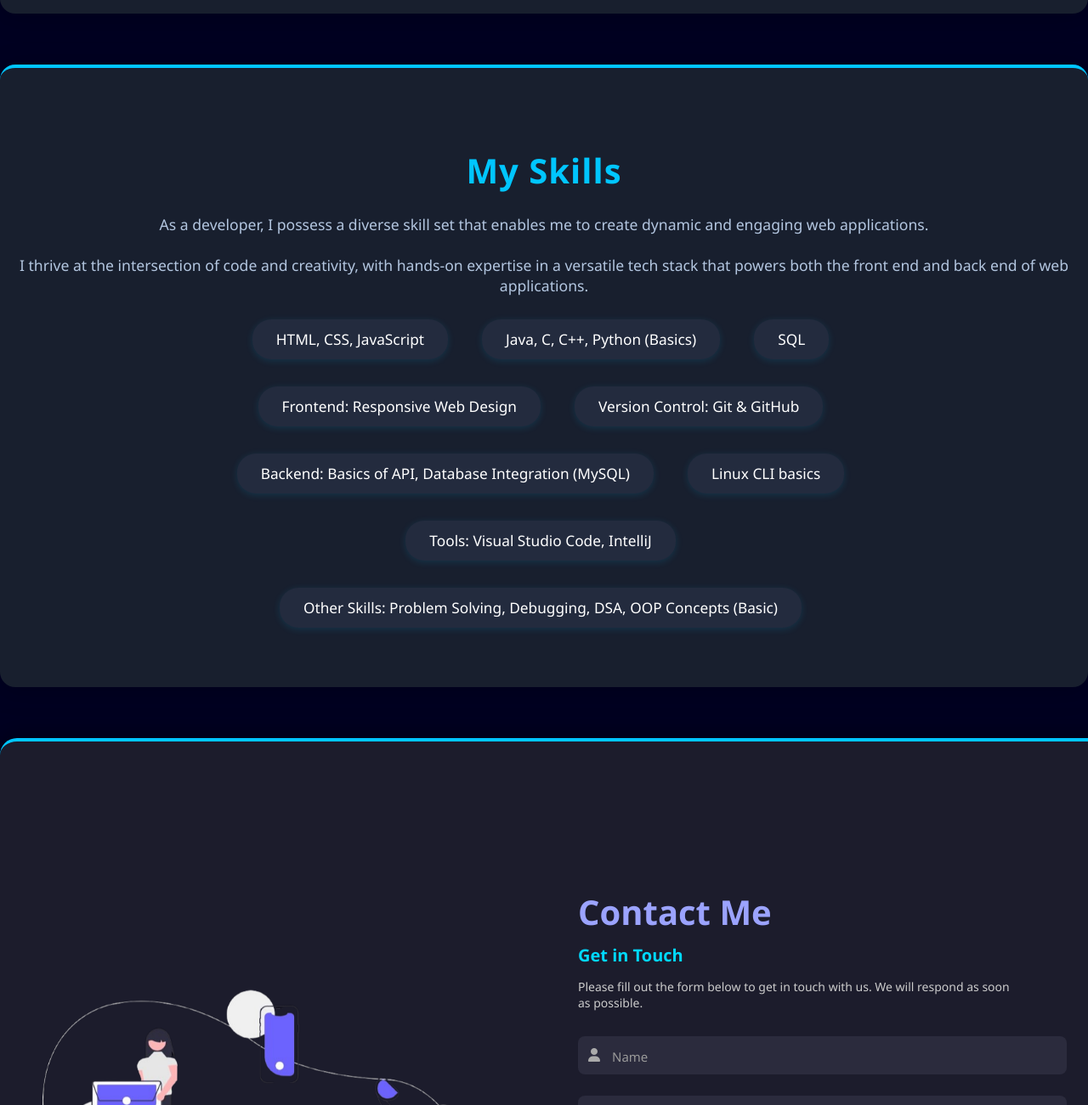
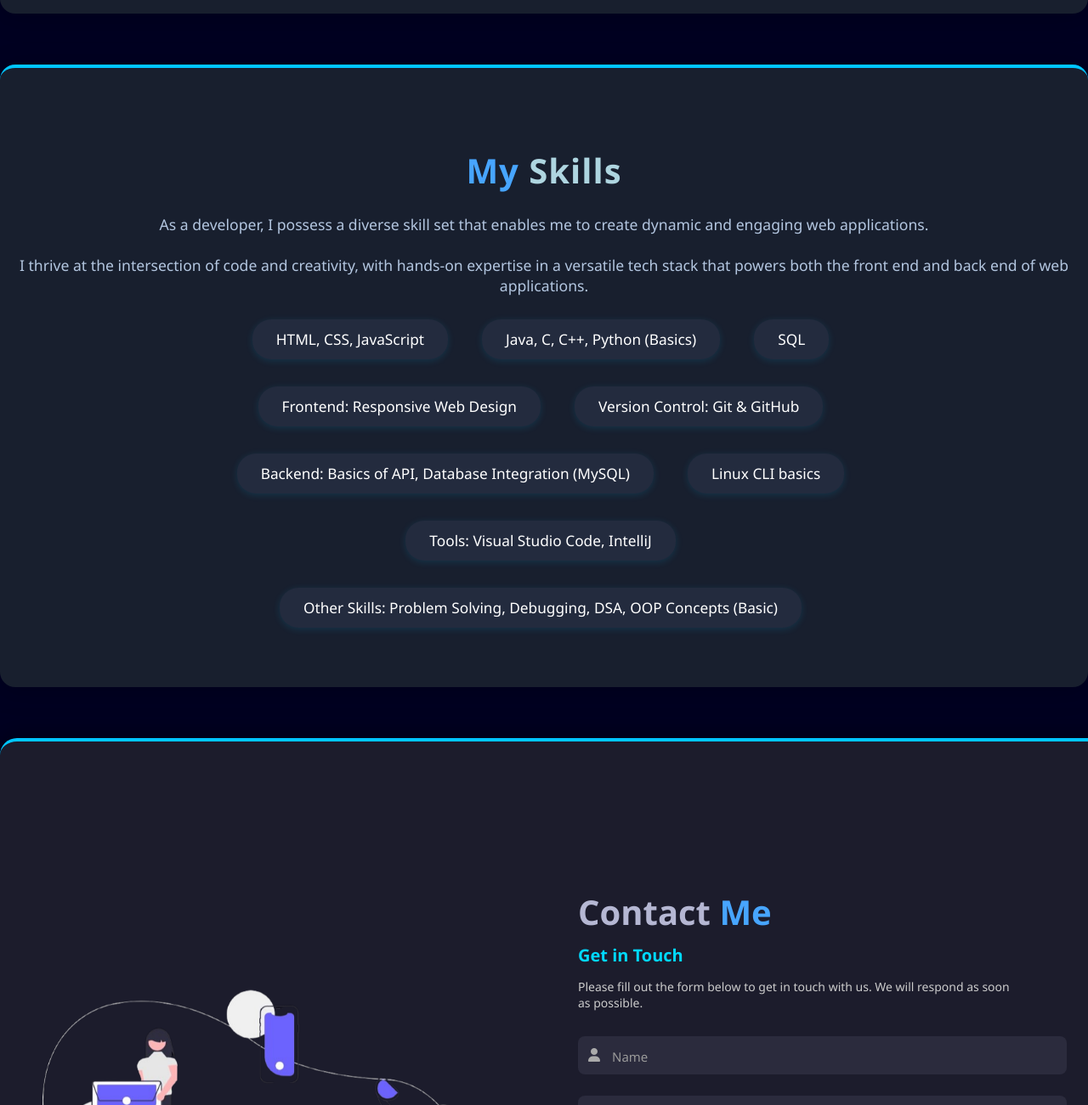
Before and after one commit to prajju149/Arjun-Portfolio, a plain HTML site: page index.html in a window 1280 px wide. Shown: the part 2777-4078 px from the top of the page at 85% size. Drawn offline with nearby package versions, Linux system fonts and the light colour scheme.

Commit message:
Update style.css

```diff
--- a/style.css
+++ b/style.css
@@ -589,12 +589,17 @@ nav.main-nav ul li:nth-child(5) { animation-delay: 1s; }
 }
 #skills h2 {
   font-size: 2.5rem;
-  color: #00c6ff;
+  text-align: center;
+  color: #aed5e0;
   margin-bottom: 24px;
   letter-spacing: 1px;
 }
+#skills h2 span {
+      color: #47a5ff;
+    }
 #skills p {
   color: #b3c6e0;
+  text-align: center;
   font-size: 1.1rem;
   margin-bottom: 24px;
 }
@@ -607,6 +612,7 @@ nav.main-nav ul li:nth-child(5) { animation-delay: 1s; }
   padding: 0;
   margin: 0 auto;
   max-width: 800px;
+
 }
 #skills li {
   background: #232b3e;
@@ -618,6 +624,7 @@ nav.main-nav ul li:nth-child(5) { animation-delay: 1s; }
   box-shadow: 0 2px 8px #00c6ff22;
   transition: background 0.3s, color 0.3s, transform 0.2s;
   font-weight: 500;
+
 }
 #skills li:hover {
   background: #89a5ac;
@@ -659,6 +666,7 @@ nav.main-nav ul li:nth-child(5) { animation-delay: 1s; }
 
   transition: background 0.5s;
       background: #1c1c2c;
+
       border-radius: 20px;
       overflow: hidden;
       box-shadow: 0 0 30px rgba(0, 0, 0, 0.5);
@@ -668,6 +676,7 @@ nav.main-nav ul li:nth-child(5) { animation-delay: 1s; }
     .profile-left {
       flex: 1;
       background: #1c1c2c;
+
       padding: 20px;
       display: flex;
       align-items: center;
@@ -694,9 +703,13 @@ nav.main-nav ul li:nth-child(5) { animation-delay: 1s; }
     .contact-title {
       font-size: 40px;
 
-      color: #9ba3ff;
+      color: #b5b7d3;
       margin-bottom: 10px;
     }
+    .contact-title span {
+      color: #47a5ff;
+    }
+
 
     .form-title {
       font-size: 20px;
```
